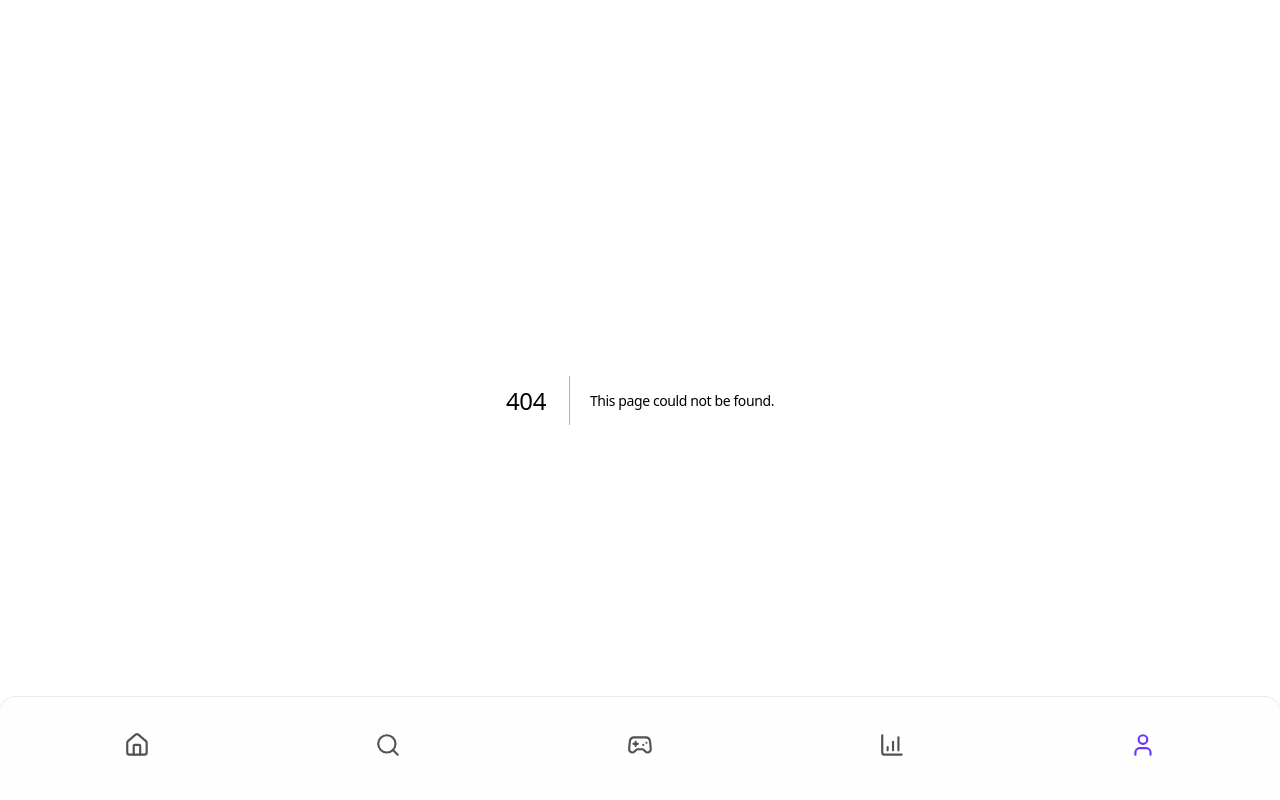
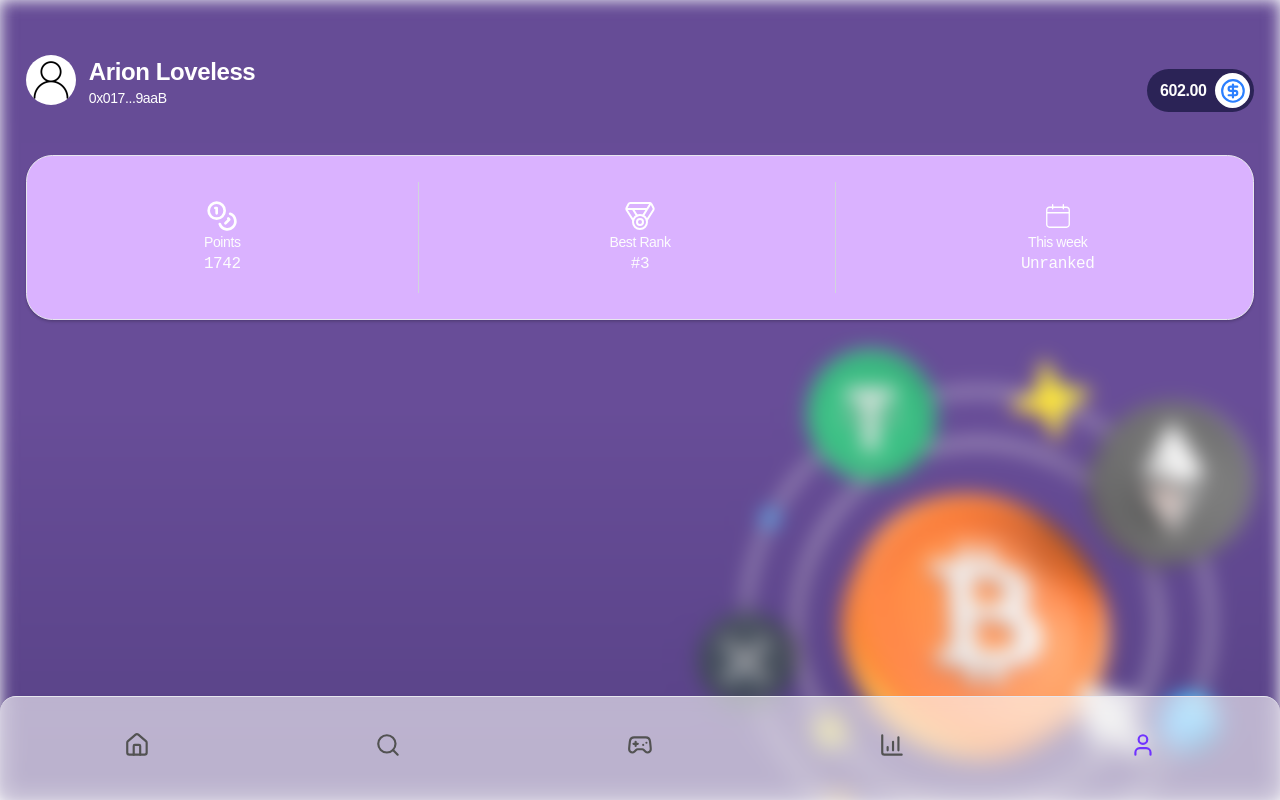
Before and after one commit to DeQuizifi/app.dequizifi.xyz, a Next.js app: page /profile in a window 1280 px wide. Before the commit this address had no page. Built offline with nearby package versions, Linux system fonts and the light colour scheme.

Commit message:
feat: implement ProfilePage with BalanceCard and ProfileWelcomeHeader components

```diff
--- /dev/null
+++ b/src/app/profile/page.tsx
@@ -0,0 +1,58 @@
+import BalanceCard from "@/components/dashboard/BalanceCard";
+import {
+  Card,
+  CardDescription,
+} from "@/components/ui/card";
+
+import { IoMedalOutline } from "react-icons/io5";
+import { CiCalendar } from "react-icons/ci";
+import { LuCoins } from "react-icons/lu";
+import ProfileWelcomeHeader from "@/components/dashboard/ProfileWelcomeHeader";
+
+export default function ProfilePage() {
+  return (
+    <main
+      className="min-h-screen bg-gray-50 relative overflow-x-hidden"
+      role="main"
+      aria-label="Profile"
+    >
+      {/* Background Image */}
+      <div
+        className="absolute inset-0 bg-cover bg-center bg-no-repeat blur-sm"
+        style={{
+          backgroundImage: `url('/images/dashboard.svg')`,
+        }}
+        aria-hidden="true"
+      />
+
+      {/* Content */}
+      <div className="relative z-10 pb-safe-area-bottom">
+        {/* Header Section with Welcome and Balance */}
+        <div className="px-6 pt-12 pb-8">
+          <div className="flex items-center space-x-2 gap-4">
+            <ProfileWelcomeHeader name="Arion Loveless" />
+            <BalanceCard amount={602} />
+          </div>
+
+          <Card className="flex flex-row bg-purple-300 mt-10">
+            <div className="flex-1 p-4 border-r border-gray-300 flex flex-col justify-center items-center">
+              <LuCoins size={32} color="white"/>
+              <CardDescription className="text-background">Points</CardDescription>
+              <p className="text-background font-mono">1742</p>
+            </div>
+            <div className="flex-1 p-4 border-r border-gray-300 flex flex-col justify-center items-center">
+              <IoMedalOutline size={32} color="white"/>
+              <CardDescription className="text-background">Best Rank</CardDescription>
+              <p className="text-background font-mono">#3</p>
+            </div>
+            <div className="flex-1 p-4 flex flex-col justify-center items-center">
+              <CiCalendar size={32} color="white"/>
+              <CardDescription className="text-background">This week</CardDescription>
+              <p className="text-background font-mono">Unranked</p>
+            </div>
+          </Card>
+        </div>
+      </div>
+    </main>
+  );
+}
--- /dev/null
+++ b/src/components/dashboard/ProfileWelcomeHeader.tsx
@@ -0,0 +1,27 @@
+"use client";
+
+import Image from "next/image";
+import React from "react";
+
+interface ProfileWelcomeHeaderProps {
+  name?: string;
+}
+
+export default function ProfileWelcomeHeader({ name = "User" }: ProfileWelcomeHeaderProps) {
+  return (
+    <div className="flex-1">
+      <div className="flex space-y-1">
+        <Image src="/ProfileIcon.jpg" alt="Profile Icon" width={50} height={50} className="rounded-full mr-3"/>
+        <div className="flex flex-col justify-center">
+        <h1
+          className="text-white text-2xl font-bold"
+          aria-label={`Welcome ${name}`}
+        >
+          {name}
+        </h1>
+        <p className="text-white text-sm">0x017...9aaB</p>
+        </div>
+      </div>
+    </div>
+  );
+}
```
Also changed, not shown: public/ProfileIcon.jpg (added).
